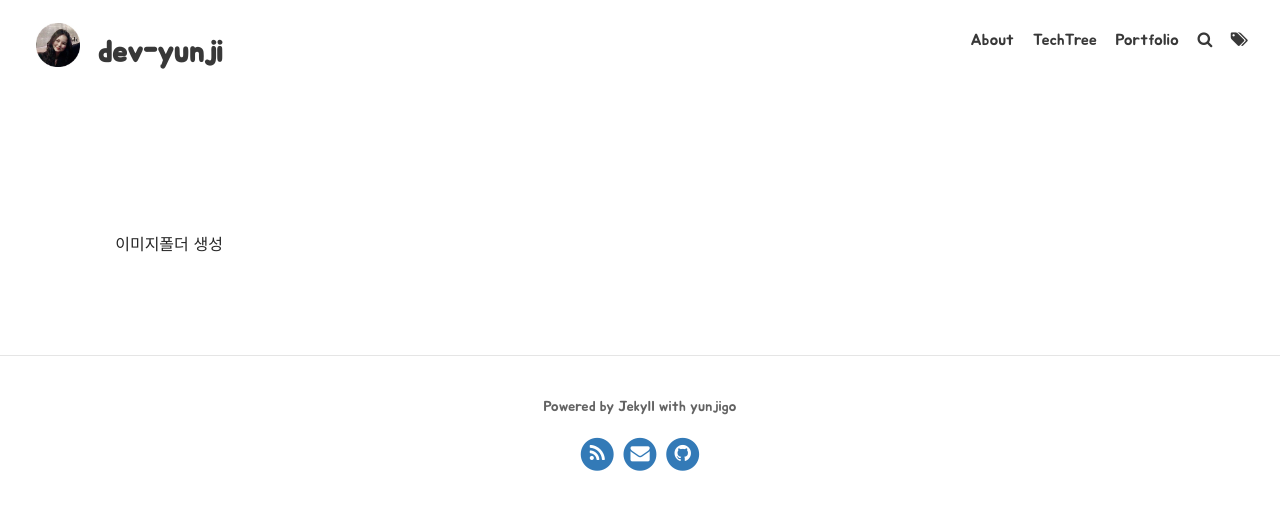
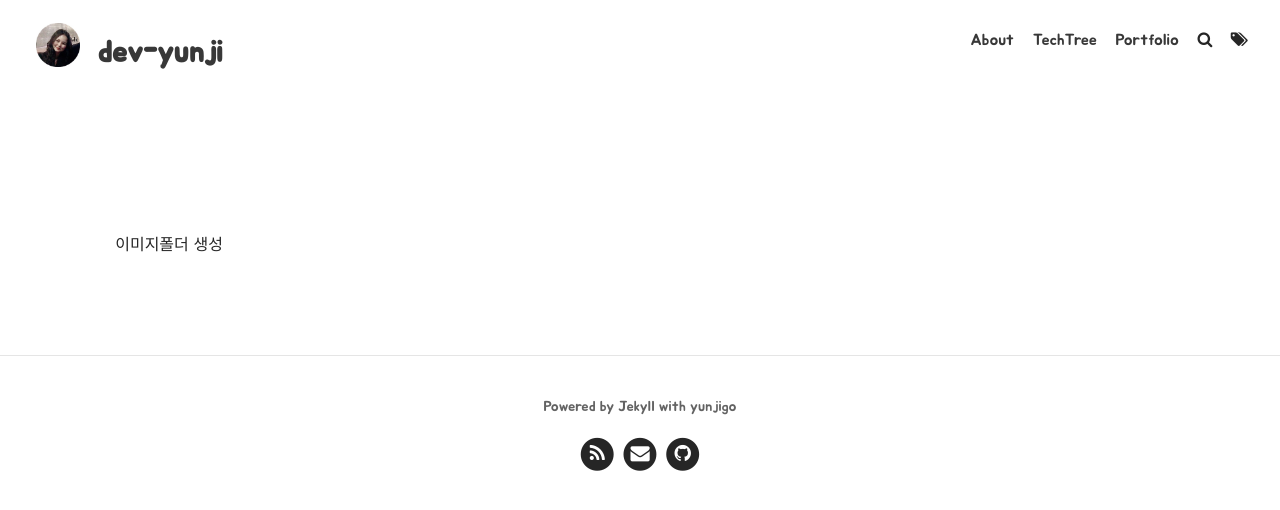
Before and after one commit to yunjigo92/yunjigo92.github.io, a Jekyll site: the page built from img/img.md, in a window 1280 px wide. Shown: the top 510 px of the page. Built offline with Jekyll 4.4.1, drawn with Linux system fonts in a browser that asks for light colours; nearby versions of some CDN libraries; some web fonts are replaced; our own code applies the rules of GitHub Pages for plain Markdown files; library files that are not in the unit come from our copies.

Commit message:
Update yunji.css

```diff
--- a/assets/css/yunji.css
+++ b/assets/css/yunji.css
@@ -73,3 +73,7 @@ blockquote {
 .site-title{
     font-size: 30px !important;
 }
+
+i,a{
+    color : #262626;
+}
```
